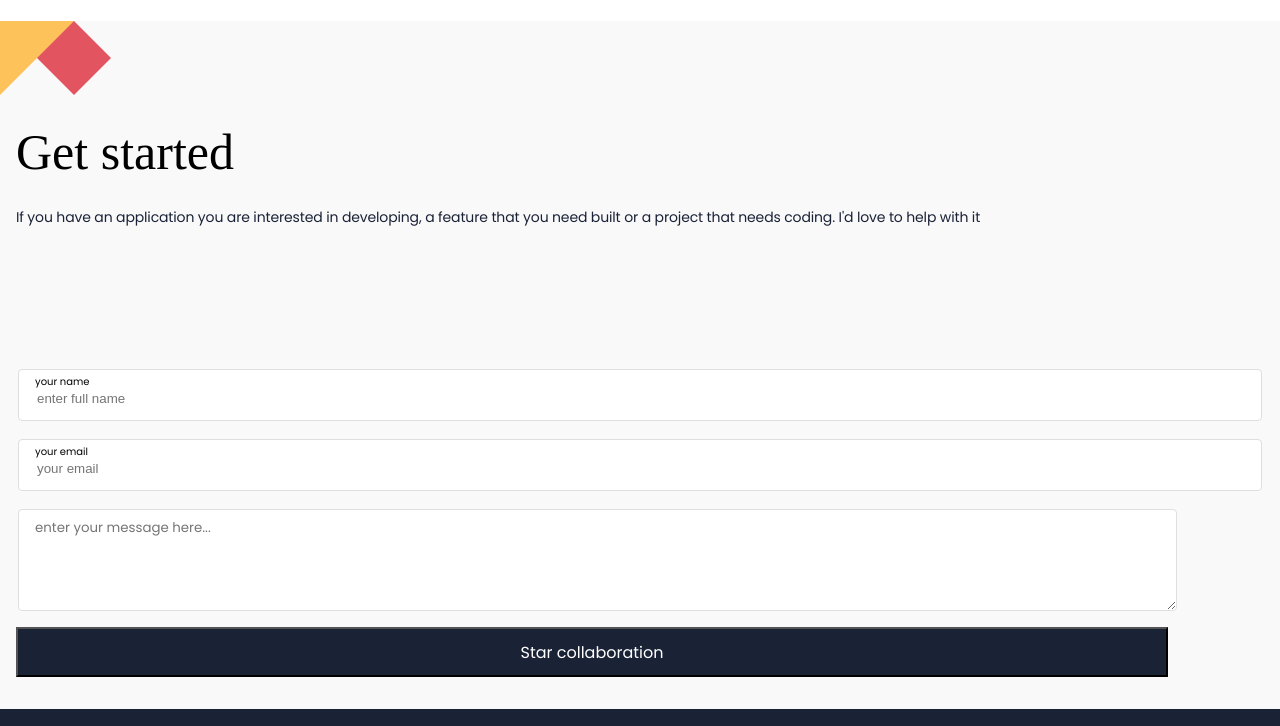
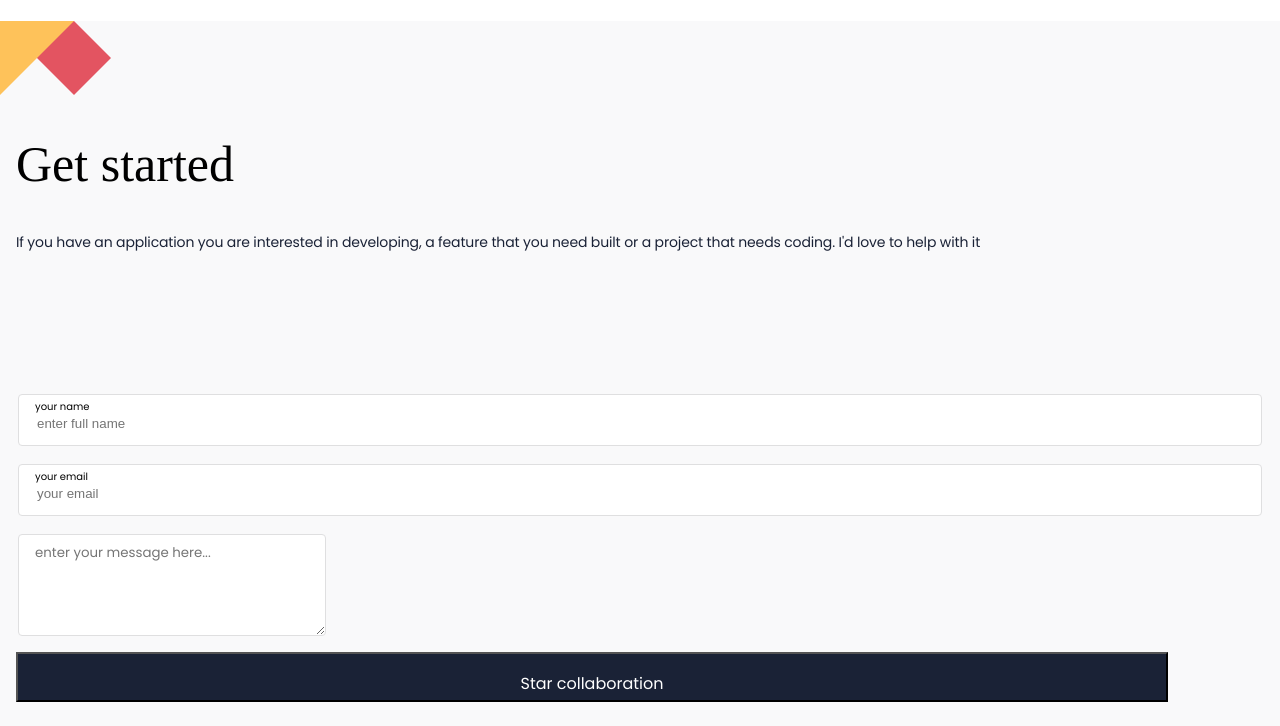
Before and after one commit to Feliverse/Portfolio-firstPage, a website: page index.html in a window 1280 px wide. Shown: the part 2152-2878 px from the top of the page. Drawn offline with Linux system fonts and the light colour scheme.

Commit message:
fix review observations

```diff
--- a/index.html
+++ b/index.html
@@ -147,12 +147,11 @@
                 </ul>
             </div>
     </section>
-    <footer>
+    <section class="formulary">
         <div class="space"></div>
         <h2 class="getStar">Get started</h2>
         <p id="headline">If you have an application you are interested in developing, a feature that you need built or a project that needs coding. I'd love to help with it</p>
-        <form class="b"
-        action="https://formspree.io/f/xnqrlgak" method="post">
+        <form class="b" action="https://formspree.io/f/xnqrlgak" method="post">
             <div class="boxForm">
                 <label class="form-name" for="name">
                     your name
@@ -168,11 +167,12 @@
                 </div>
             <div class="button">
                 <button class="blackBoton" type="submit">
-                    <a class="textBoton" href="#">Star collaboration</a>
+                    <p class="textBoton">Star collaboration</p>
                 </button>
             </div>
         </form>
-        <div class="contenfoo">
+    </section>
+        <footer class="contenfoo">
             <button class="see resume">
                 <a class="textBoton resume">Get my resume <img class="get-my-resume-image" src="./images/Union (2).png"></a>
             </button>
@@ -183,7 +183,7 @@
                 <li class="rrss"><img src="images/redes sociales/Vector (6).png" alt="M link"></li>
                 <li class="rrss"><img src="images/redes sociales/Vector (7).png" alt="RabitHand link"></li>
             </ul>
-        </div>
-      </footer>
+        </footer>
+
 </body>
 </html>
--- a/style.css
+++ b/style.css
@@ -213,33 +213,21 @@ button:hover {
 
 /* footer form section */
 
-footer {
+.space {
+  height: 106px;
+}
+
+.formulary {
   background: #f9f9fa;
   background-image: url(images/image_geometry_1.png);
   background-repeat: no-repeat;
-  height: 813px;
-  margin: 0;
-}
-
-.space {
-  height: 106px;
 }
 
 .getStar {
   margin-top: 0;
   font-family: 'Playfair Display', serif;
-  font-style: normal;
   font-weight: 400;
   font-size: 50px;
-  line-height: 100%;
-}
-
-form {
-  margin: 0;
-}
-
-.contenedor {
-  background: #1a2236;
 }
 
 .rsFooter {
@@ -287,9 +275,9 @@ form {
   font-style: normal;
   font-weight: 400;
   margin-left: 18px;
-  margin-right: 18px;
-  width: 89%;
   height: 90px;
+  min-width: 288px;
+  max-width: 400px;
   padding-left: 16px;
   padding-top: 8px;
 }
```
